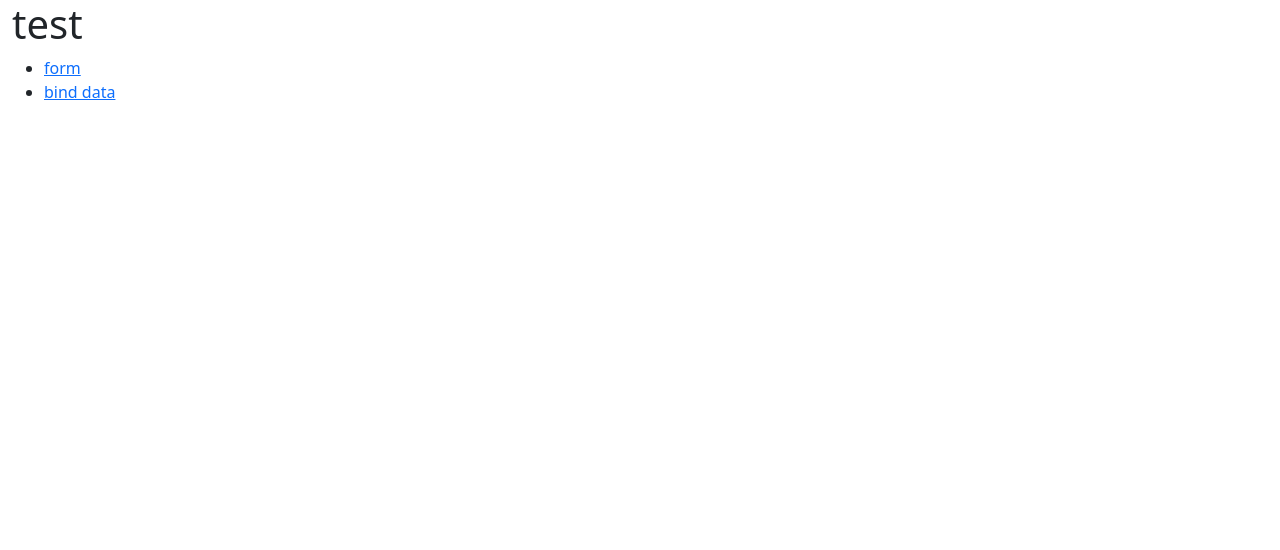
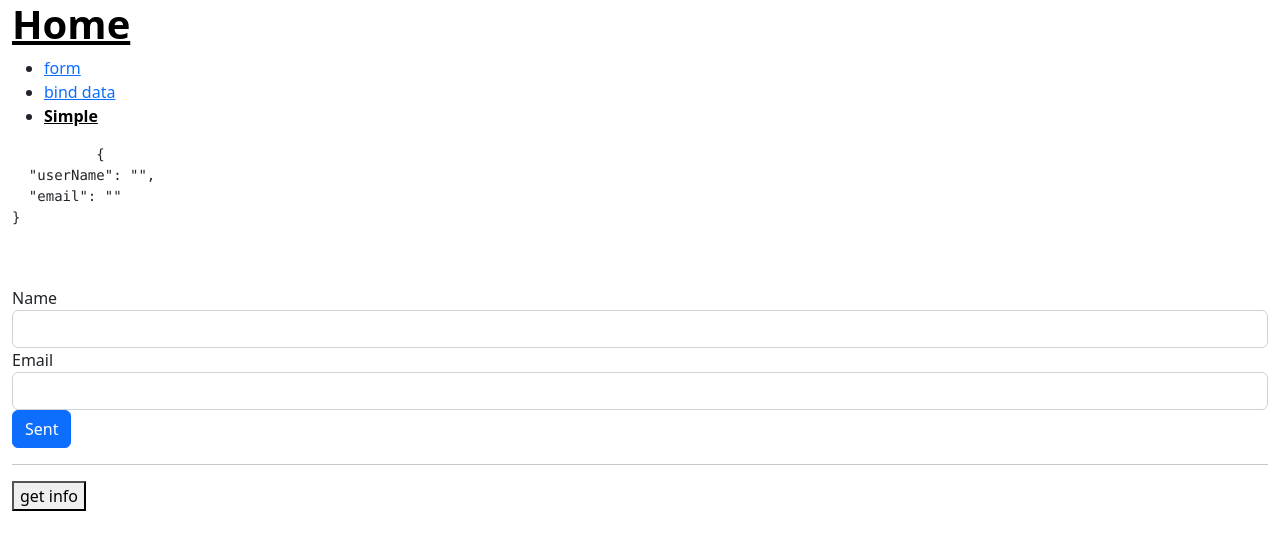
Before and after one commit to dornescum/forms-angular, an Angular app: page /simple in a window 1280 px wide. Before the commit this address led to /. Shown: the top 550 px of the page. Built offline with nearby package versions, Linux system fonts and the light colour scheme.

Commit message:
add get service from server

```diff
--- a/src/app/app.component.html
+++ b/src/app/app.component.html
@@ -1,9 +1,14 @@
 <div class="container-fluid">
-  <h1>test</h1>
+  <h1><a routerLink="/"  routerLinkActive="active">Home</a></h1>
   <ul>
     <li ><a routerLink="/form"  routerLinkActive="active" ariaCurrentWhenActive="page"> form</a></li>
     <li ><a routerLink="/bind"  routerLinkActive="active" > bind data</a></li>
+    <li ><a routerLink="/simple"  routerLinkActive="active" > Simple</a></li>
+
   </ul>
+
+
+
 
 <!--  <form action="" #userForm='ngForm'>-->
 <!--    <pre>-->
--- a/src/app/app.module.ts
+++ b/src/app/app.module.ts
@@ -8,13 +8,15 @@ import { AppComponent } from './app.component';
 // import { FormBindComponent } from './components/form-bind/form-bind.component';
 import { BindComponent } from './components/bind/bind.component';
 import { FormComponent } from './components/form/form.component';
+import { SimpleComponent } from './components/simple/simple.component';
 
 @NgModule({
   declarations: [
     AppComponent,
     // FormBindComponent,
     BindComponent,
-    FormComponent
+    FormComponent,
+    SimpleComponent
   ],
   imports: [
     BrowserModule,
--- /dev/null
+++ b/src/app/components/simple/simple.component.html
@@ -0,0 +1,26 @@
+<div class="container-fluid">
+  <form action="" #userForm='ngForm' (ngSubmit)="sendInfo()">
+      <pre>
+          {{userForm.value | json}}
+
+      </pre>
+
+    <div class="form-group">
+      <label for="name">Name</label>
+      <input class="form-control" id="name" name="userName" type="text" required [(ngModel)]="info.userName">
+    </div>
+    <div class="form-group">
+      <label for="email">Email</label>
+      <input class="form-control" id="email" type="text" required name="email" [(ngModel)]="info.email">
+    </div>
+    <button class="btn btn-primary">Sent</button>
+  </form>
+
+  <hr>
+ <div>
+   <button (click)="getInfo()">get info</button>
+    <ul>
+      <li *ngFor="let item of allData">{{item}}</li>
+    </ul>
+ </div>
+</div>
--- /dev/null
+++ b/src/app/components/simple/simple.component.ts
@@ -0,0 +1,47 @@
+import { Component, OnInit } from '@angular/core';
+import {EnrollmentService} from "src/app/services/enrollment.service";
+import {ApiService} from "src/app/services/api.service";
+import {tick} from "@angular/core/testing";
+
+@Component({
+  selector: 'app-simple',
+  templateUrl: './simple.component.html',
+  styleUrls: ['./simple.component.less']
+})
+export class SimpleComponent implements OnInit {
+  // userName:string= '';
+  // email:string = '';
+  info: any={userName:"", email:""}
+  allData:string[]=[];
+  constructor(private enrollmentService:EnrollmentService, private getApi:ApiService) { }
+
+  ngOnInit(): void {}
+  sendInfo(){
+    // console.log("name :  ", this.userName)
+    // console.log("email: ", this.email)
+    console.log(this.info.userName)
+    console.log(this.info.email)
+    this.enrollmentService.enroll(this.info).subscribe((data)=>{
+      try {
+        console.log(data)
+        this.info.userName =''
+        this.info.email = ''
+      }
+      catch (err){
+        console.log(err)
+      }
+    })
+  }
+  getInfo(){
+    this.getApi.getTable().subscribe(info=>{
+      console.log(info.data)
+      this.allData.push(info)
+      this.allData.forEach(item=> {
+        console.log(item)
+      })
+      })
+
+
+
+  }
+}
--- /dev/null
+++ b/src/app/services/api.service.ts
@@ -0,0 +1,19 @@
+import { Injectable } from '@angular/core';
+import {HttpClient} from "@angular/common/http";
+import {map} from 'rxjs'
+
+@Injectable({
+  providedIn: 'root'
+})
+export class ApiService {
+
+  constructor(private http: HttpClient) { }
+  getTable(){
+    return this.http.get<any>("http://localhost:3000/enroll")
+
+      .pipe(map((res:any)=>{
+        // console.log(res)
+        return res;
+      }))
+  }
+}
```
Also changed, not shown: src/app/app-routing.module.ts (+5 -2 lines), src/app/components/simple/simple.component.less (added), 2 other files (tests, documents, lock files or other folders).
